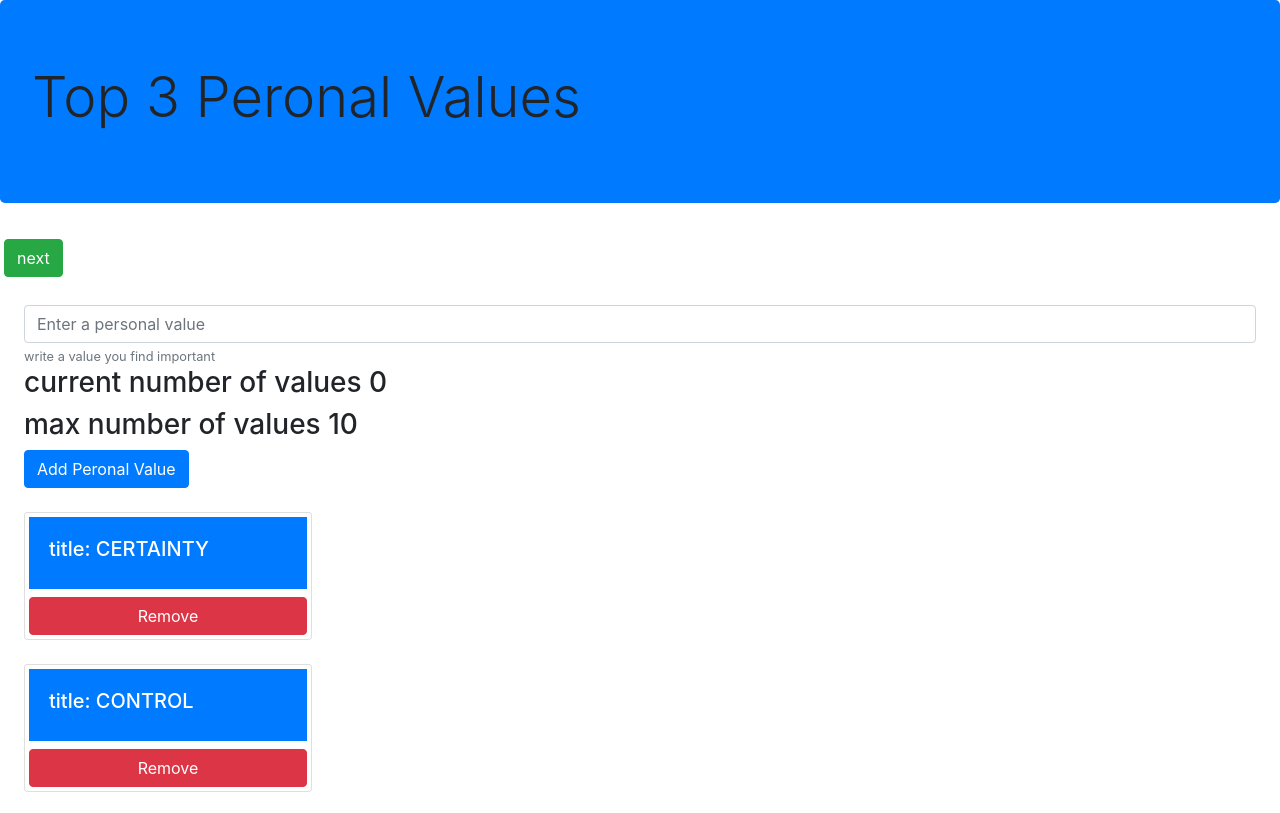
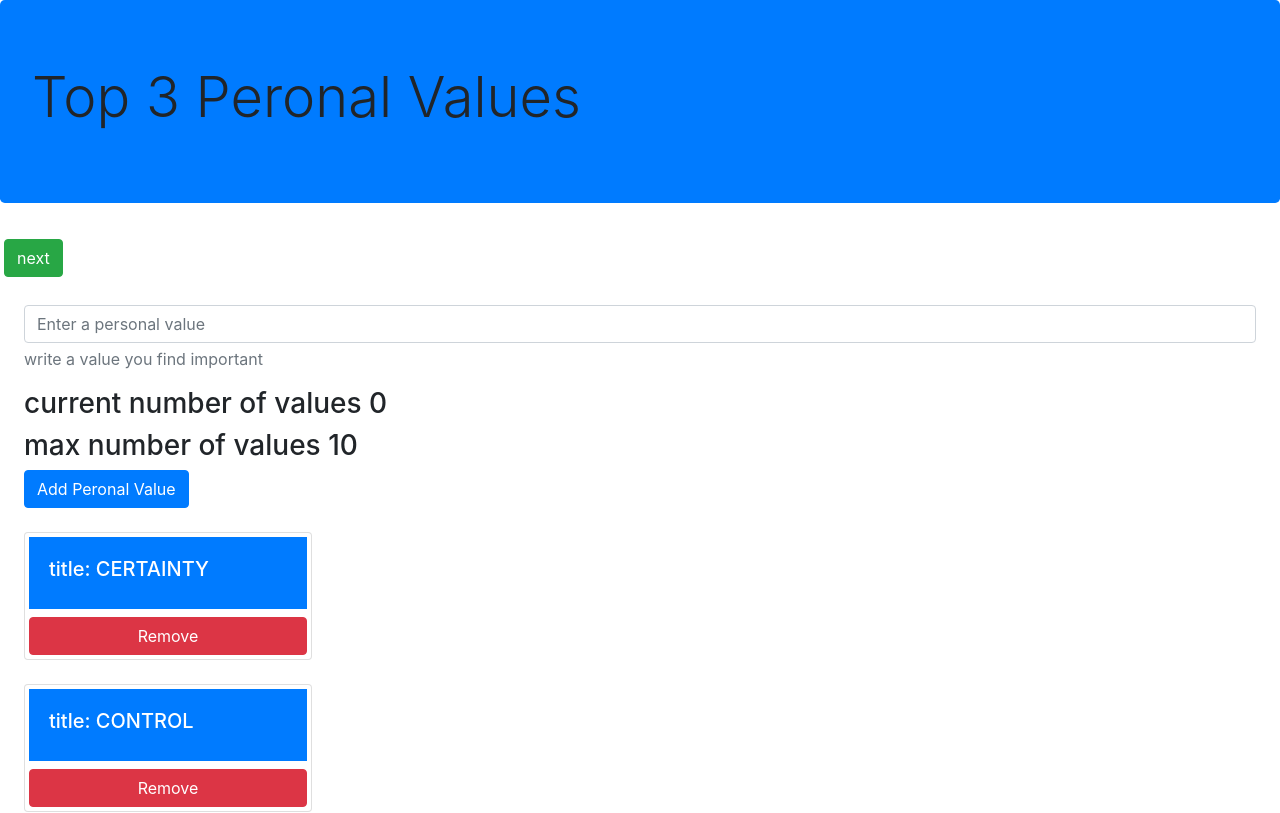
Before and after one commit to salama135/Trainopia-yalla-camp-9, an Angular app: page / in a window 1280 px wide. Shown: the top 813 px of the page. Built offline with nearby package versions, Linux system fonts and the light colour scheme.

Commit message:
1 file modified

```diff
--- a/src/app/values/values.component.html
+++ b/src/app/values/values.component.html
@@ -6,9 +6,7 @@
       placeholder="Enter a personal value"
       [(ngModel)]="_newValue.title"
     />
-    <small class="form-text text-muted">
-      write a value you find important
-    </small>
+    <p class="form-text text-muted">write a value you find important</p>
     <h3>
       current number of values {{ MAX_NUMBER_OF_VALUES - _values.length }}
     </h3>
```
